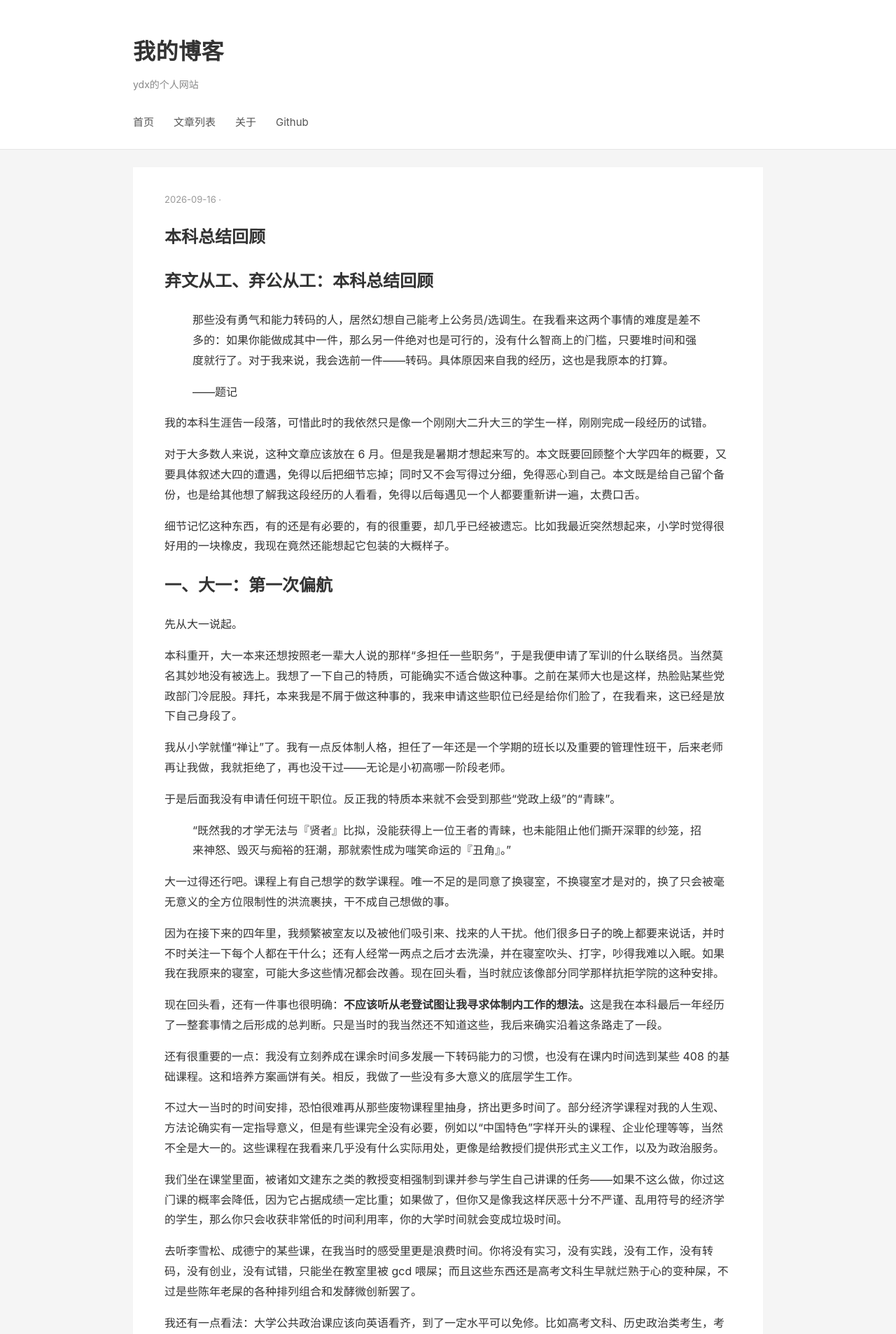
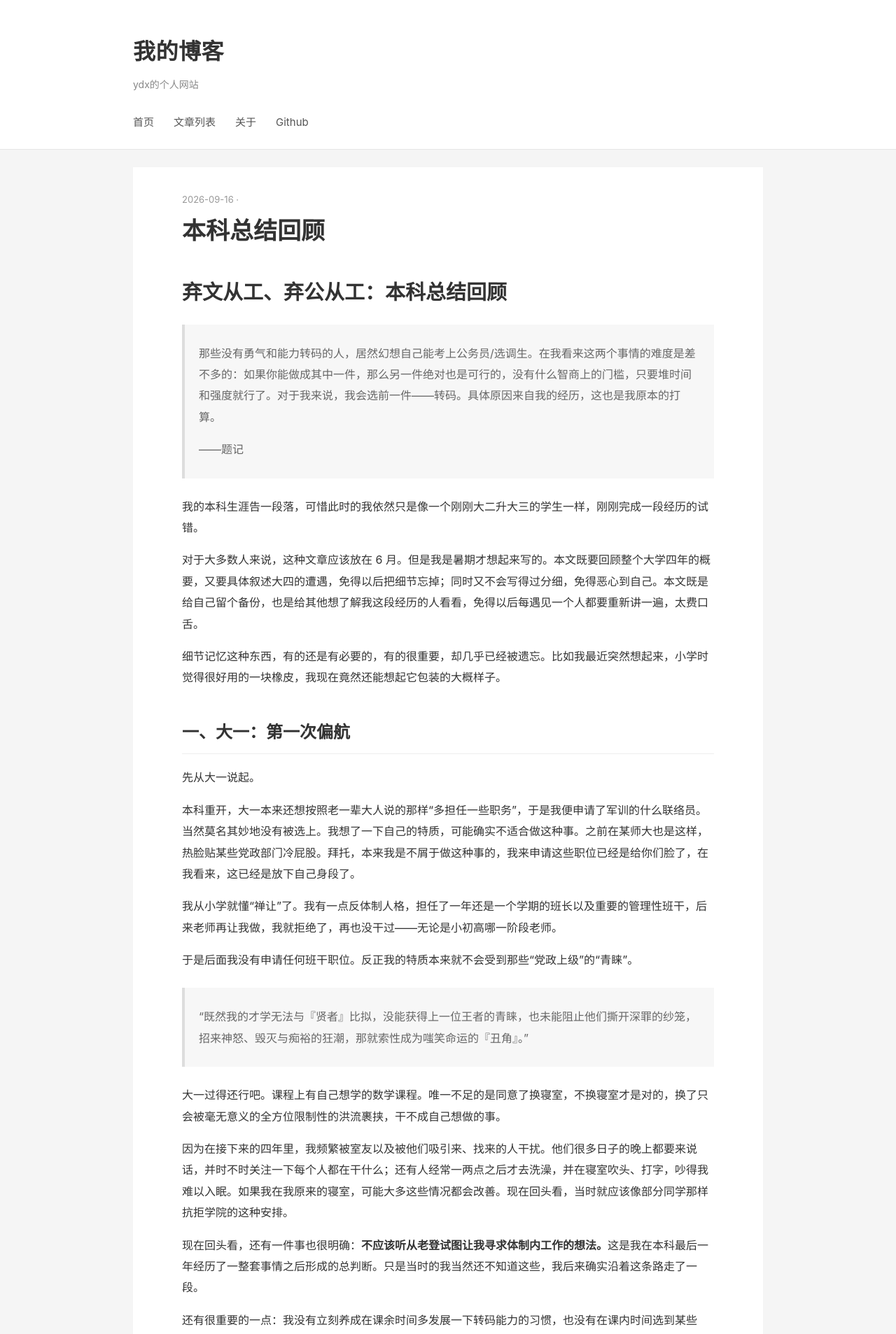
Before and after one commit to xxxxxxxs1/xxxxxxxs1.github.io, a Jekyll site: the page built from _posts/2026-09-16-本科总结回顾.md, in a window 1280 px wide. Shown: the top 1907 px of the page at 70% size. Built offline with Jekyll 4.4.1, drawn with Linux system fonts in a browser that asks for light colours.

Commit message:
Update style.css

```diff
--- a/assets/css/style.css
+++ b/assets/css/style.css
@@ -179,3 +179,149 @@ a:hover {
     font-size: 21px;
   }
 }
+
+/* =========================
+   文章正文
+   ========================= */
+
+.post {
+  max-width: 760px;
+  margin: 0 auto;
+}
+
+.post-title {
+  margin: 10px 0 12px;
+  font-size: 34px;
+  line-height: 1.35;
+  font-weight: 700;
+}
+
+.post-content {
+  margin-top: 35px;
+  font-size: 16px;
+  line-height: 1.9;
+  color: #333;
+}
+
+.post-content h1 {
+  margin: 45px 0 20px;
+  font-size: 29px;
+  line-height: 1.4;
+}
+
+.post-content h2 {
+  margin: 40px 0 18px;
+  padding-bottom: 8px;
+  border-bottom: 1px solid #eee;
+  font-size: 24px;
+}
+
+.post-content h3 {
+  margin: 30px 0 12px;
+  font-size: 20px;
+}
+
+.post-content p {
+  margin: 16px 0;
+}
+
+.post-content a {
+  color: #555;
+  text-decoration: underline;
+  text-underline-offset: 3px;
+}
+
+.post-content img {
+  display: block;
+  max-width: 100%;
+  height: auto;
+  margin: 25px auto;
+}
+
+.post-content blockquote {
+  margin: 25px 0;
+  padding: 10px 20px;
+  border-left: 4px solid #ddd;
+  background: #f7f7f7;
+  color: #666;
+}
+
+.post-content ul,
+.post-content ol {
+  padding-left: 28px;
+}
+
+.post-content li {
+  margin: 6px 0;
+}
+
+.post-content code {
+  padding: 2px 5px;
+  border-radius: 4px;
+  background: #f1f1f1;
+  font-family:
+    Consolas,
+    "Courier New",
+    monospace;
+  font-size: 0.9em;
+}
+
+.post-content pre {
+  margin: 25px 0;
+  padding: 18px 20px;
+  overflow-x: auto;
+  border-radius: 6px;
+  background: #f5f5f5;
+  line-height: 1.6;
+}
+
+.post-content pre code {
+  padding: 0;
+  background: transparent;
+}
+
+.post-content table {
+  width: 100%;
+  margin: 25px 0;
+  border-collapse: collapse;
+}
+
+.post-content th,
+.post-content td {
+  padding: 9px 12px;
+  border: 1px solid #ddd;
+  text-align: left;
+}
+
+.post-content hr {
+  margin: 40px 0;
+  border: 0;
+  border-top: 1px solid #eee;
+}
+
+
+/* 手机 */
+
+@media (max-width: 600px) {
+
+  .post {
+    max-width: 100%;
+  }
+
+  .post-title {
+    font-size: 28px;
+  }
+
+  .post-content {
+    font-size: 15px;
+  }
+
+  .post-content h1 {
+    font-size: 25px;
+  }
+
+  .post-content h2 {
+    font-size: 22px;
+  }
+
+}
```
